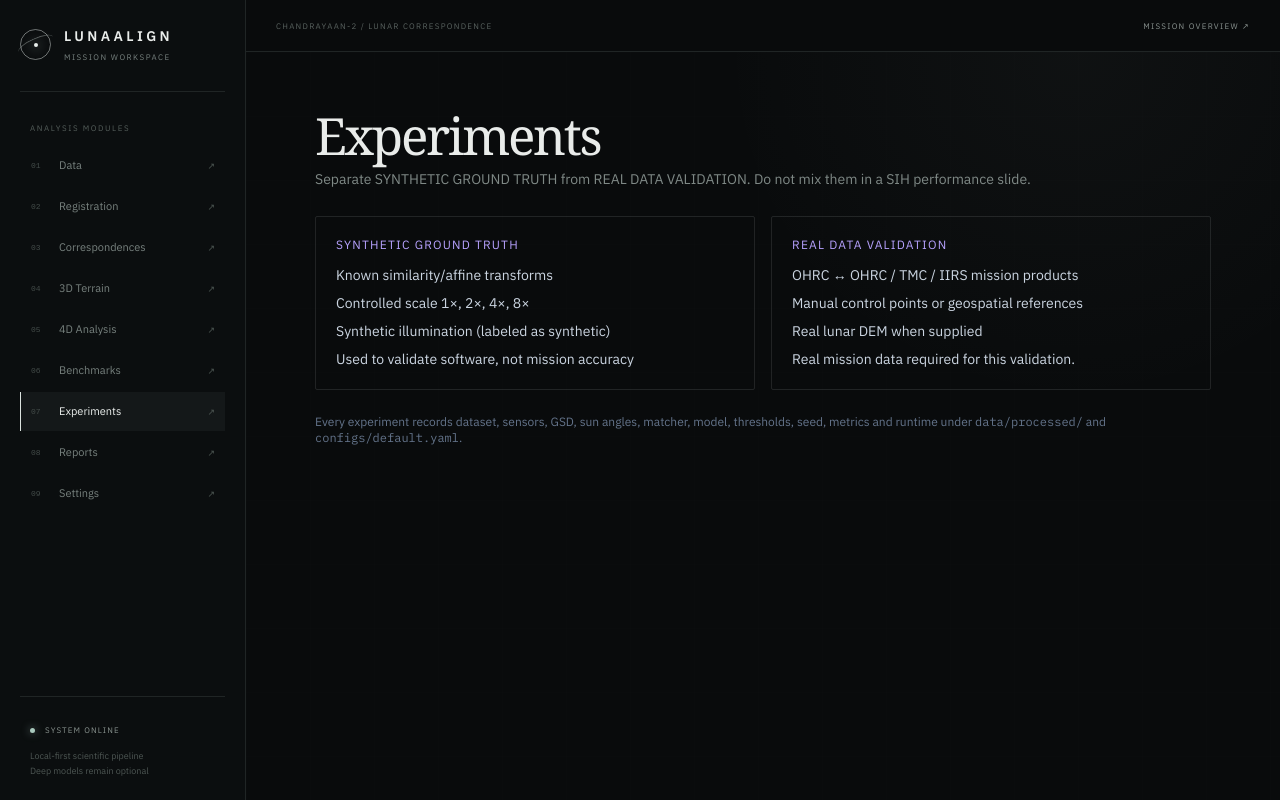
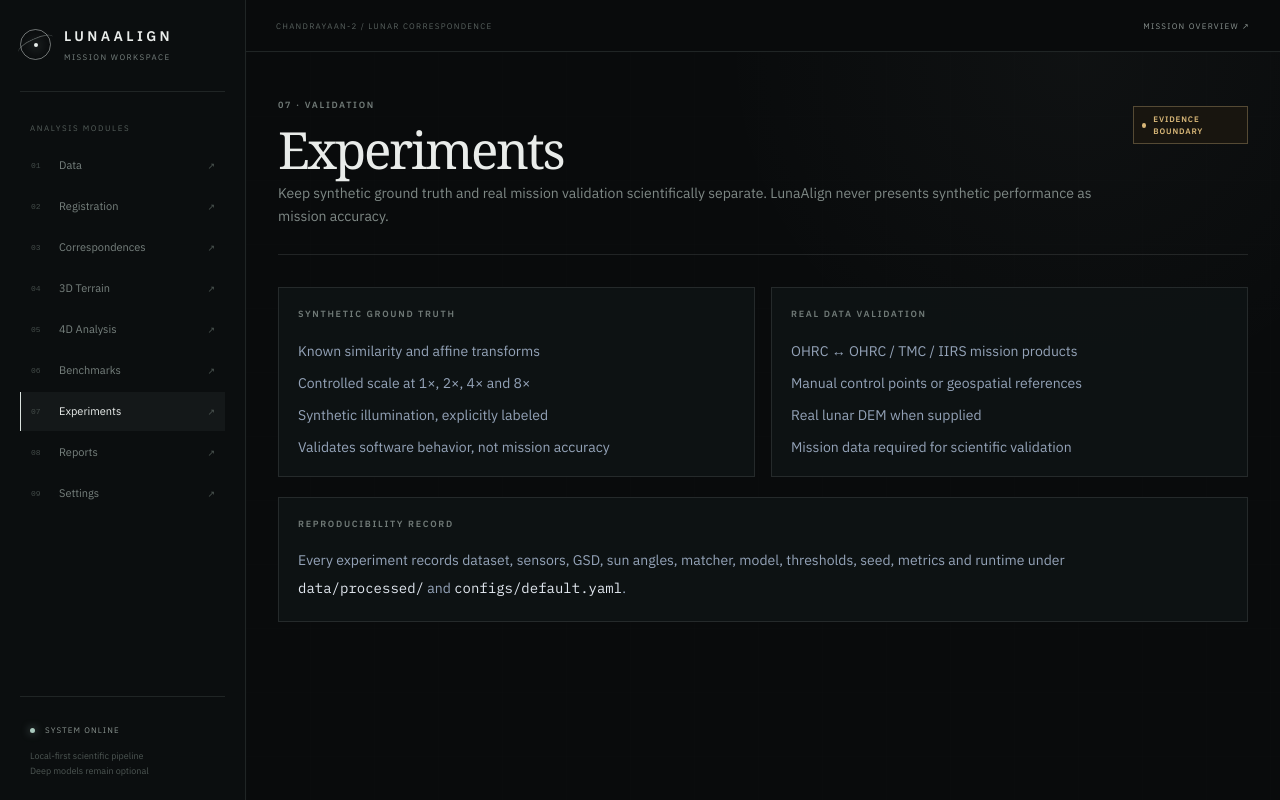
Before and after one commit to Jackiechan2006/lunalign, a React (Vite) app in the folder frontend/: page /experiments in a window 1280 px wide. Built offline with nearby package versions, Linux system fonts and the light colour scheme.

Commit message:
feat(ui): refine experiments workspace

```diff
--- a/frontend/src/pages/Experiments.tsx
+++ b/frontend/src/pages/Experiments.tsx
@@ -1,34 +1,27 @@
+import { PageHeader, Panel, StatusBadge } from "../components/ui";
+
 export default function Experiments() {
   return (
-    <div className="lunar-page max-w-4xl">
-      <h1 className="text-3xl">Experiments</h1>
-      <p className="text-slate-400 mt-2">
-        Separate SYNTHETIC GROUND TRUTH from REAL DATA VALIDATION. Do not mix them in a SIH performance slide.
-      </p>
-      <div className="grid md:grid-cols-2 gap-4 mt-6">
-        <div className="border border-line p-5 rounded-xl">
-          <div className="text-dust text-xs tracking-widest">SYNTHETIC GROUND TRUTH</div>
-          <ul className="mt-3 text-sm space-y-2 text-slate-300">
-            <li>Known similarity/affine transforms</li>
-            <li>Controlled scale 1×, 2×, 4×, 8×</li>
-            <li>Synthetic illumination (labeled as synthetic)</li>
-            <li>Used to validate software, not mission accuracy</li>
+    <div className="lunar-page">
+      <PageHeader eyebrow="07 · VALIDATION" title="Experiments" description="Keep synthetic ground truth and real mission validation scientifically separate. LunaAlign never presents synthetic performance as mission accuracy." action={<StatusBadge tone="warn">EVIDENCE BOUNDARY</StatusBadge>} />
+      <div className="grid md:grid-cols-2 gap-4 mt-8">
+        <Panel>
+          <div className="lunar-section-label !mt-0">SYNTHETIC GROUND TRUTH</div>
+          <ul className="mt-5 text-sm space-y-3 text-slate-400">
+            <li>Known similarity and affine transforms</li><li>Controlled scale at 1×, 2×, 4× and 8×</li><li>Synthetic illumination, explicitly labeled</li><li>Validates software behavior, not mission accuracy</li>
           </ul>
-        </div>
-        <div className="border border-line p-5 rounded-xl">
-          <div className="text-dust text-xs tracking-widest">REAL DATA VALIDATION</div>
-          <ul className="mt-3 text-sm space-y-2 text-slate-300">
-            <li>OHRC ↔ OHRC / TMC / IIRS mission products</li>
-            <li>Manual control points or geospatial references</li>
-            <li>Real lunar DEM when supplied</li>
-            <li>Real mission data required for this validation.</li>
+        </Panel>
+        <Panel>
+          <div className="lunar-section-label !mt-0">REAL DATA VALIDATION</div>
+          <ul className="mt-5 text-sm space-y-3 text-slate-400">
+            <li>OHRC ↔ OHRC / TMC / IIRS mission products</li><li>Manual control points or geospatial references</li><li>Real lunar DEM when supplied</li><li>Mission data required for scientific validation</li>
           </ul>
-        </div>
+        </Panel>
       </div>
-      <p className="text-xs text-slate-500 mt-6">
-        Every experiment records dataset, sensors, GSD, sun angles, matcher, model, thresholds, seed, metrics and runtime
-        under <code>data/processed/</code> and <code>configs/default.yaml</code>.
-      </p>
+      <Panel className="mt-5">
+        <div className="lunar-section-label !mt-0">REPRODUCIBILITY RECORD</div>
+        <p className="mt-4 max-w-3xl text-sm leading-7 text-slate-400">Every experiment records dataset, sensors, GSD, sun angles, matcher, model, thresholds, seed, metrics and runtime under <code className="text-slate-200">data/processed/</code> and <code className="text-slate-200">configs/default.yaml</code>.</p>
+      </Panel>
     </div>
   );
 }
```
